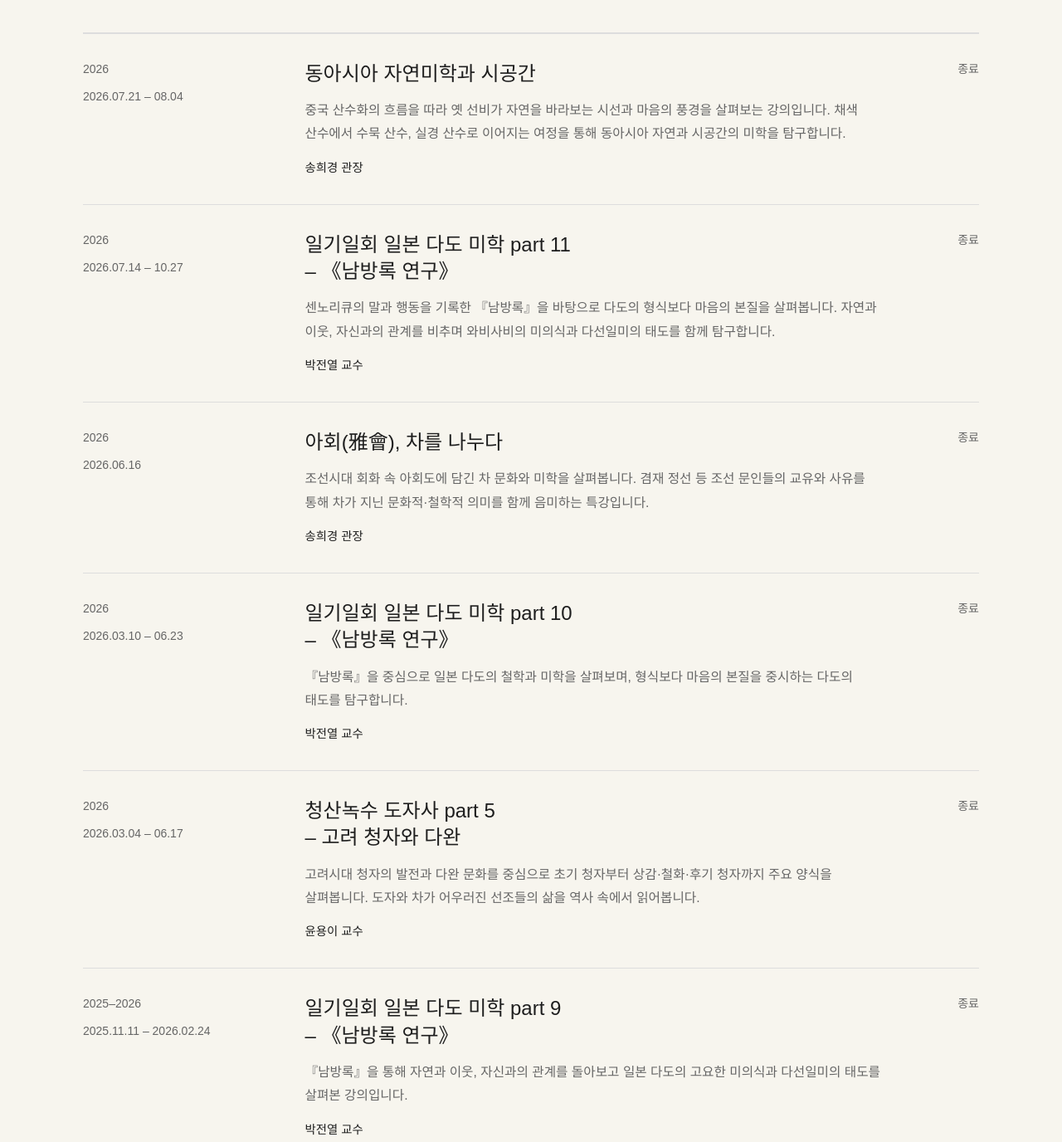
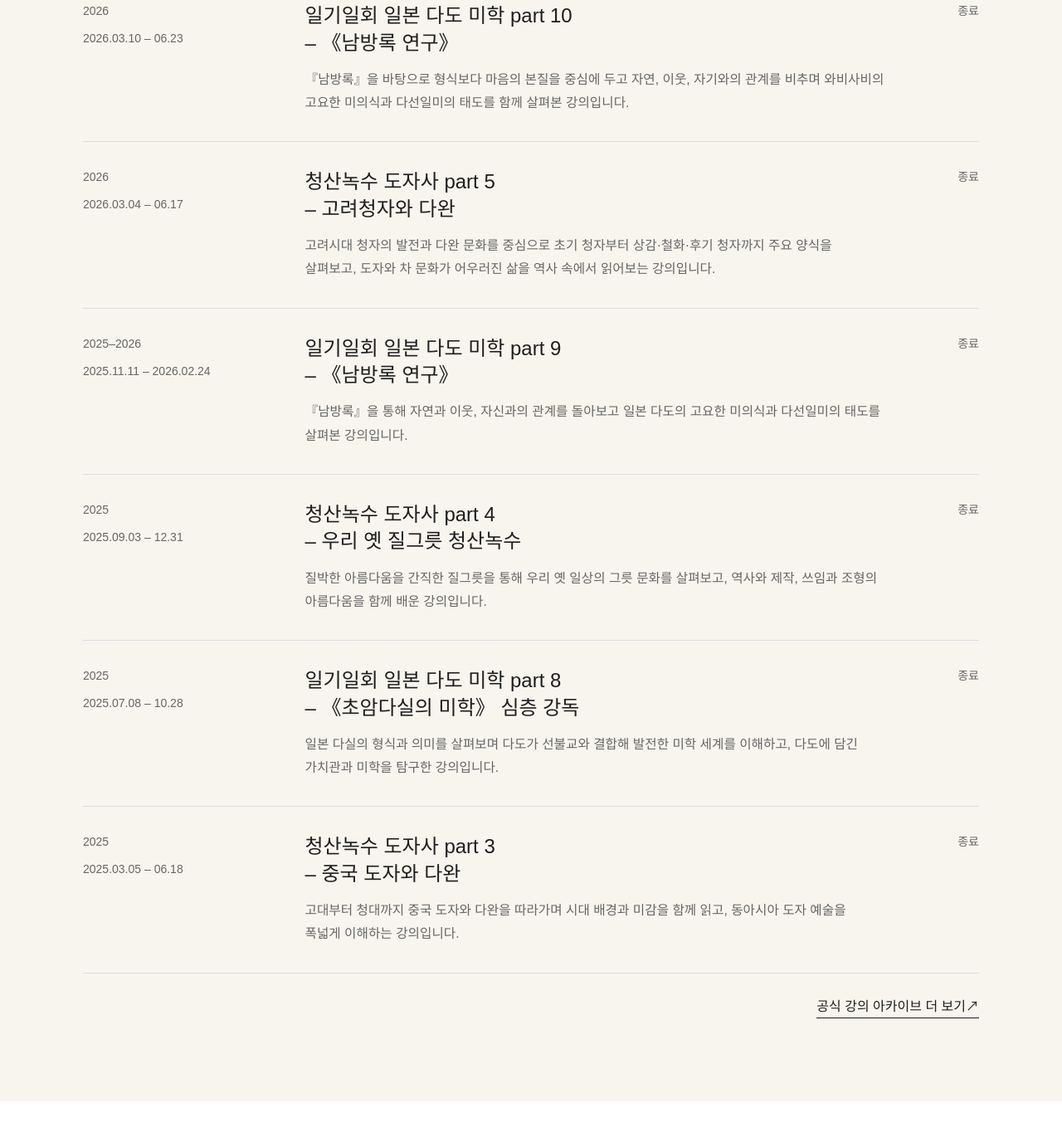
Before and after one commit to coolty81/firstClass, a plain HTML site: page tscent/class.html in a window 1280 px wide. Shown: the part 2416-3792 px from the top of the page at 83% size. Drawn offline with Linux system fonts and the light colour scheme; a web font is replaced by a local one.

Commit message:
Correct lecture status and archive based on official class listing

```diff
--- a/tscent/class.html
+++ b/tscent/class.html
@@ -94,18 +94,16 @@
 
                 <article class="current-class-panel">
                     <div class="current-class-copy">
-                        <span class="class-status"><span aria-hidden="true"></span> ONGOING · 2026</span>
-                        <p class="class-period">2026.09.02 – 12.12</p>
-                        <h3>청산녹수 도자사 part 6<br>– 조선 도자와 다완</h3>
-                        <p class="class-description">이번 강의에서는 조선 도자와 다완을 중심으로 조선의 도자 문화와 미의식을 살펴봅니다. 분청사기와 백자의 전개 과정을 시대별로 이해하고, 도자에 담긴 역사와 미감을 탐구합니다. 임진왜란 전후 조선 도공들의 이동을 통해 형성된 한·일 도자와 차문화의 교류와 영향도 함께 살펴봅니다.</p>
-                        <div class="class-instructor"><span>강의</span><strong>윤용이 교수</strong></div>
-                        <a class="outline-btn class-apply-btn" href="https://tscent-tea.com/blogs/class" target="_blank" rel="noopener noreferrer">공식 강의 안내 및 신청 <span aria-hidden="true">↗</span></a>
+                        <span class="class-status"><span aria-hidden="true"></span> SCHEDULE CHECK</span>
+                        <h3>현재 신청 가능한<br>강의 일정을 확인해 주세요.</h3>
+                        <p class="class-description">공식 강의 페이지에서 확인되는 최근 ‘진행중’ 강의는 2026년 3월 10일부터 6월 23일까지 진행된 일정입니다. 현재 날짜인 2026년 11월 27일에는 해당 기간이 종료되었으므로, 새롭게 모집 중인 강의가 있는지는 공식 안내에서 확인해 주세요.</p>
+                        <a class="outline-btn class-apply-btn" href="https://tscent-tea.com/blogs/class" target="_blank" rel="noopener noreferrer">공식 강의 일정 확인하기 <span aria-hidden="true">↗</span></a>
                     </div>
                     <figure class="current-class-image image-placeholder" role="img" aria-label="청산녹수 도자사 part 6 강의 이미지 자리">
                         <figcaption class="sr-only">청산녹수 도자사 part 6 강의 이미지</figcaption>
                     </figure>
                 </article>
-                <p class="class-data-note">2026년 11월 27일 기준, 공식 강의 페이지에 ‘진행중’으로 소개된 일정입니다. 실제 신청 가능 여부와 세부 수업 일정은 공식 페이지에서 확인해 주세요.</p>
+                <p class="class-data-note">공식 페이지의 ‘진행중’ 표시는 2026년 3월 10일~6월 23일 일정으로 확인됩니다. 페이지 갱신 시점이 현재와 다를 수 있어 현재 모집 여부는 공식 안내를 통해 재확인해야 합니다.</p>
             </div>
         </section>
 
@@ -118,61 +116,50 @@
 
                 <div class="class-archive">
                     <article class="class-archive-item">
-                        <div class="archive-meta"><span>2026</span><span>2026.07.21 – 08.04</span></div>
+                        <div class="archive-meta"><span>2026</span><span>2026.03.10 – 06.23</span></div>
                         <div class="archive-main">
-                            <h3>동아시아 자연미학과 시공간</h3>
-                            <p>중국 산수화의 흐름을 따라 옛 선비가 자연을 바라보는 시선과 마음의 풍경을 살펴보는 강의입니다. 채색 산수에서 수묵 산수, 실경 산수로 이어지는 여정을 통해 동아시아 자연과 시공간의 미학을 탐구합니다.</p>
-                            <span class="archive-instructor">송희경 관장</span>
+                            <h3>일기일회 일본 다도 미학 part 10<br>– 《남방록 연구》</h3>
+                            <p>『남방록』을 바탕으로 형식보다 마음의 본질을 중심에 두고 자연, 이웃, 자기와의 관계를 비추며 와비사비의 고요한 미의식과 다선일미의 태도를 함께 살펴본 강의입니다.</p>
                         </div>
                         <span class="archive-state">종료</span>
                     </article>
-
                     <article class="class-archive-item">
-                        <div class="archive-meta"><span>2026</span><span>2026.07.14 – 10.27</span></div>
+                        <div class="archive-meta"><span>2026</span><span>2026.03.04 – 06.17</span></div>
                         <div class="archive-main">
-                            <h3>일기일회 일본 다도 미학 part 11<br>– 《남방록 연구》</h3>
-                            <p>센노리큐의 말과 행동을 기록한 『남방록』을 바탕으로 다도의 형식보다 마음의 본질을 살펴봅니다. 자연과 이웃, 자신과의 관계를 비추며 와비사비의 미의식과 다선일미의 태도를 함께 탐구합니다.</p>
-                            <span class="archive-instructor">박전열 교수</span>
+                            <h3>청산녹수 도자사 part 5<br>– 고려청자와 다완</h3>
+                            <p>고려시대 청자의 발전과 다완 문화를 중심으로 초기 청자부터 상감·철화·후기 청자까지 주요 양식을 살펴보고, 도자와 차 문화가 어우러진 삶을 역사 속에서 읽어보는 강의입니다.</p>
                         </div>
                         <span class="archive-state">종료</span>
                     </article>
-
-                    <article class="class-archive-item">
-                        <div class="archive-meta"><span>2026</span><span>2026.06.16</span></div>
-                        <div class="archive-main">
-                            <h3>아회(雅會), 차를 나누다</h3>
-                            <p>조선시대 회화 속 아회도에 담긴 차 문화와 미학을 살펴봅니다. 겸재 정선 등 조선 문인들의 교유와 사유를 통해 차가 지닌 문화적·철학적 의미를 함께 음미하는 특강입니다.</p>
-                            <span class="archive-instructor">송희경 관장</span>
-                        </div>
-                        <span class="archive-state">종료</span>
-                    </article>
-
-                    <article class="class-archive-item">
-                        <div class="archive-meta"><span>2026</span><span>2026.03.10 – 06.23</span></div>
-                        <div class="archive-main">
-                            <h3>일기일회 일본 다도 미학 part 10<br>– 《남방록 연구》</h3>
-                            <p>『남방록』을 중심으로 일본 다도의 철학과 미학을 살펴보며, 형식보다 마음의 본질을 중시하는 다도의 태도를 탐구합니다.</p>
-                            <span class="archive-instructor">박전열 교수</span>
-                        </div>
-                        <span class="archive-state">종료</span>
-                    </article>
-
-                    <article class="class-archive-item">
-                        <div class="archive-meta"><span>2026</span><span>2026.03.04 – 06.17</span></div>
-                        <div class="archive-main">
-                            <h3>청산녹수 도자사 part 5<br>– 고려 청자와 다완</h3>
-                            <p>고려시대 청자의 발전과 다완 문화를 중심으로 초기 청자부터 상감·철화·후기 청자까지 주요 양식을 살펴봅니다. 도자와 차가 어우러진 선조들의 삶을 역사 속에서 읽어봅니다.</p>
-                            <span class="archive-instructor">윤용이 교수</span>
-                        </div>
-                        <span class="archive-state">종료</span>
-                    </article>
-
                     <article class="class-archive-item">
                         <div class="archive-meta"><span>2025–2026</span><span>2025.11.11 – 2026.02.24</span></div>
                         <div class="archive-main">
                             <h3>일기일회 일본 다도 미학 part 9<br>– 《남방록 연구》</h3>
                             <p>『남방록』을 통해 자연과 이웃, 자신과의 관계를 돌아보고 일본 다도의 고요한 미의식과 다선일미의 태도를 살펴본 강의입니다.</p>
-                            <span class="archive-instructor">박전열 교수</span>
+                        </div>
+                        <span class="archive-state">종료</span>
+                    </article>
+                    <article class="class-archive-item">
+                        <div class="archive-meta"><span>2025</span><span>2025.09.03 – 12.31</span></div>
+                        <div class="archive-main">
+                            <h3>청산녹수 도자사 part 4<br>– 우리 옛 질그릇 청산녹수</h3>
+                            <p>질박한 아름다움을 간직한 질그릇을 통해 우리 옛 일상의 그릇 문화를 살펴보고, 역사와 제작, 쓰임과 조형의 아름다움을 함께 배운 강의입니다.</p>
+                        </div>
+                        <span class="archive-state">종료</span>
+                    </article>
+                    <article class="class-archive-item">
+                        <div class="archive-meta"><span>2025</span><span>2025.07.08 – 10.28</span></div>
+                        <div class="archive-main">
+                            <h3>일기일회 일본 다도 미학 part 8<br>– 《초암다실의 미학》 심층 강독</h3>
+                            <p>일본 다실의 형식과 의미를 살펴보며 다도가 선불교와 결합해 발전한 미학 세계를 이해하고, 다도에 담긴 가치관과 미학을 탐구한 강의입니다.</p>
+                        </div>
+                        <span class="archive-state">종료</span>
+                    </article>
+                    <article class="class-archive-item">
+                        <div class="archive-meta"><span>2025</span><span>2025.03.05 – 06.18</span></div>
+                        <div class="archive-main">
+                            <h3>청산녹수 도자사 part 3<br>– 중국 도자와 다완</h3>
+                            <p>고대부터 청대까지 중국 도자와 다완을 따라가며 시대 배경과 미감을 함께 읽고, 동아시아 도자 예술을 폭넓게 이해하는 강의입니다.</p>
                         </div>
                         <span class="archive-state">종료</span>
                     </article>
```
